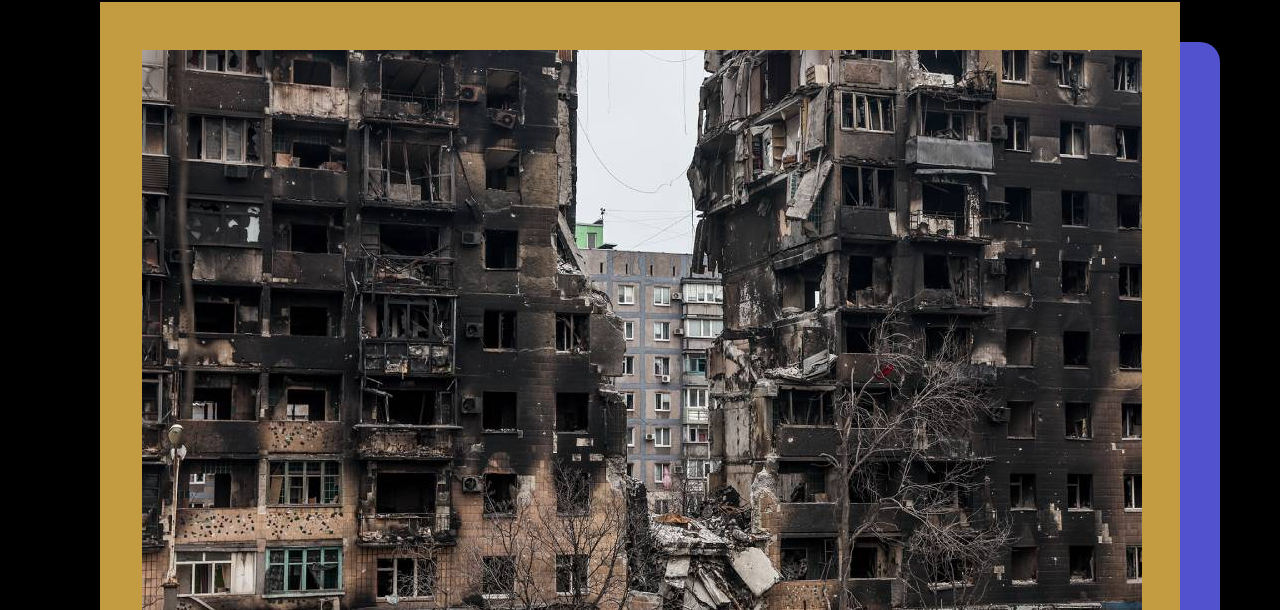
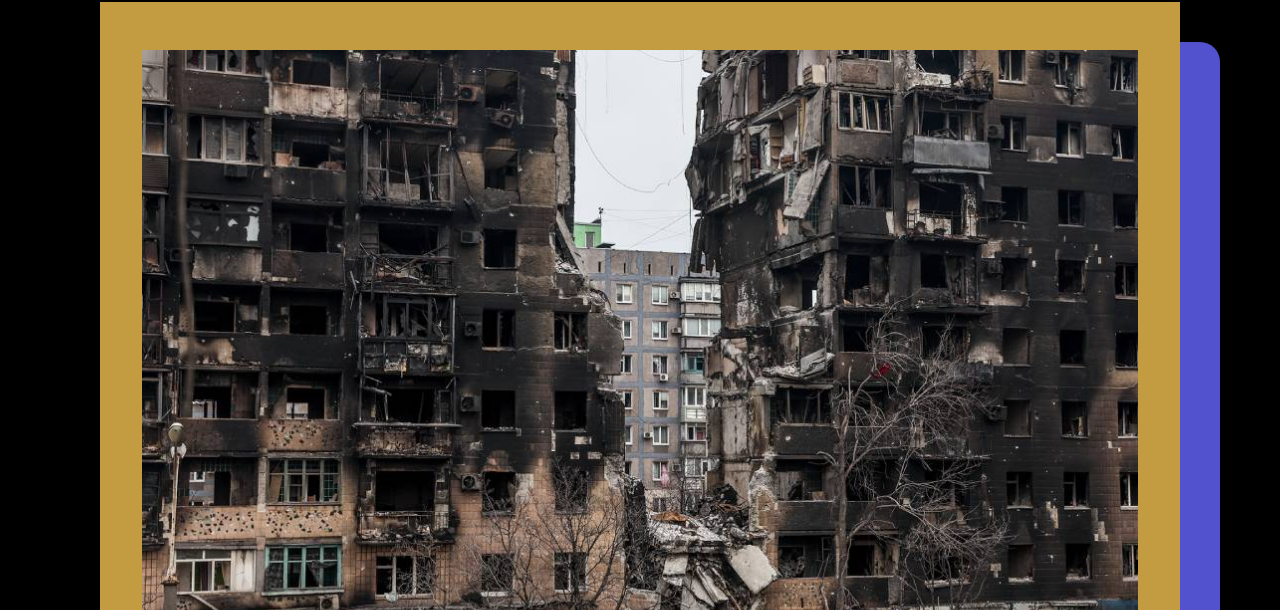
Before and after one commit to Mazhurichka/cssMemSlider, a plain HTML site: page index.html in a window 1280 px wide. Shown: the part 190-800 px from the top of the page. Drawn offline with nearby package versions, Linux system fonts and the light colour scheme.

Commit message:
feat: fix width slider

```diff
--- a/style.css
+++ b/style.css
@@ -56,7 +56,7 @@ p {
 }
 
 .slider-items {
-  width: 500%;
+  width: 400%;
   height: 100%;
   display: flex;
 }
```
